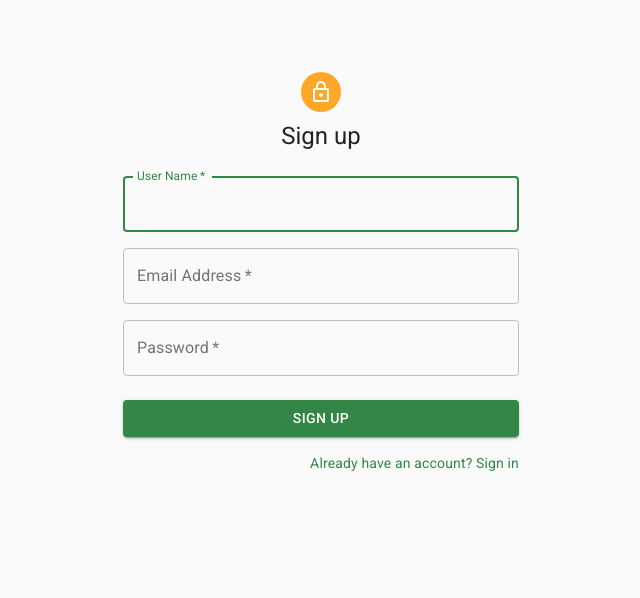
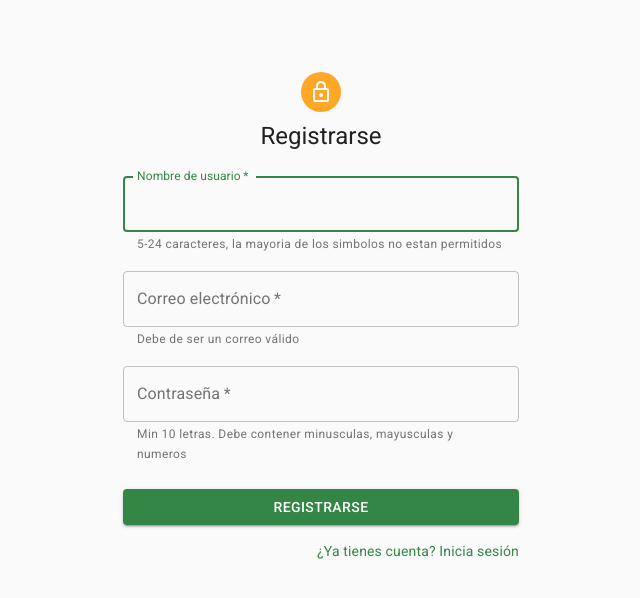
Before and after one commit to RomanPodolyak/foro-manglar-client, a React (Create React App) app in the folder foro-manglar-client/: page /register in a window 1280 px wide. Shown: the top 598 px of the page, without its empty margins (319-959 px from the left). Built offline with nearby package versions, Linux system fonts and the light colour scheme; no server answers.

Commit message:
addded hints and validity checkers to login and register components

```diff
--- a/foro-manglar-client/src/components/SignIn.jsx
+++ b/foro-manglar-client/src/components/SignIn.jsx
@@ -3,8 +3,6 @@ import Avatar from "@material-ui/core/Avatar";
 import Button from "@material-ui/core/Button";
 import CssBaseline from "@material-ui/core/CssBaseline";
 import TextField from "@material-ui/core/TextField";
-import FormControlLabel from "@material-ui/core/FormControlLabel";
-import Checkbox from "@material-ui/core/Checkbox";
 import Link from "@material-ui/core/Link";
 import Grid from "@material-ui/core/Grid";
 import LockOutlinedIcon from "@material-ui/icons/LockOutlined";
@@ -13,6 +11,7 @@ import { makeStyles } from "@material-ui/core/styles";
 import Container from "@material-ui/core/Container";
 import { useState } from "react";
 import { useHistory } from "react-router-dom";
+import { validateUsername, validatePassword } from "../helpers/validators";
 
 const useStyles = makeStyles((theme) => ({
   paper: {
@@ -39,20 +38,31 @@ export default function SignIn() {
   const history = useHistory();
   const [username, setUsername] = useState("");
   const [password, setPassword] = useState("");
-  const [buttonText, setButtonText] = useState("sign in");
+  const [buttonText, setButtonText] = useState("Iniciar Sesión");
   const [buttonDisabled, setButtonDisabled] = useState(false);
   const [buttonColor, setButtonColor] = useState("primary");
+  const [usernameError, setUsernameError] = useState(false);
+  const [passwordError, setPasswordError] = useState(false);
 
   const handleUsernameChange = (event) => {
     setUsername(event.target.value);
+    setUsernameError(!validateUsername(event.target.value));
+    resetButton();
   };
 
   const handlePasswordChange = (event) => {
     setPassword(event.target.value);
+    setPasswordError(!validatePassword(event.target.value));
+    resetButton();
+  };
+
+  const resetButton = () => {
+    setButtonText("Iniciar sesión");
+    setButtonColor("primary");
   };
 
   const handleSubmit = () => {
-    setButtonText("loading...");
+    setButtonText("cargando...");
     setButtonDisabled(true);
     const requestOptions = {
       method: "POST",
@@ -69,14 +79,14 @@ export default function SignIn() {
             history.push("/");
           } else {
             console.log("error");
-            setButtonText("sign in");
-            setButtonColor("primary");
+            setButtonText("error de credenciales");
+            setButtonColor("secondary");
             setButtonDisabled(false);
           }
         },
         (error) => {
           console.log("error :>> ", error);
-          setButtonText("an error occurred");
+          setButtonText("un error ha ocurrido");
           setButtonColor("secondary");
           setButtonDisabled(false);
         }
@@ -89,8 +99,8 @@ export default function SignIn() {
     }
   };
 
-  const handleLoginClick = () => {
-    history.push("/login");
+  const handleSignupClick = () => {
+    history.push("/register");
   };
 
   return (
@@ -101,7 +111,7 @@ export default function SignIn() {
           <LockOutlinedIcon />
         </Avatar>
         <Typography component="h1" variant="h5">
-          Sign in
+          Iniciar sesión
         </Typography>
         <form className={classes.form} noValidate>
           <TextField
@@ -110,13 +120,15 @@ export default function SignIn() {
             required
             fullWidth
             id="username"
-            label="User Name"
+            label="Nombre de usuario"
             name="username"
             autoComplete="username"
             autoFocus
             value={username}
             onChange={handleUsernameChange}
             onKeyDown={handleKeyDown}
+            error={usernameError}
+            helperText="5-24 caracteres, la mayoria de los simbolos no estan permitidos"
           />
           <TextField
             variant="outlined"
@@ -124,17 +136,15 @@ export default function SignIn() {
             required
             fullWidth
             name="password"
-            label="Password"
+            label="Contraseña"
             type="password"
             id="password"
             autoComplete="current-password"
             value={password}
             onChange={handlePasswordChange}
             onKeyDown={handleKeyDown}
-          />
-          <FormControlLabel
-            control={<Checkbox value="remember" color="primary" />}
-            label="Remember me"
+            error={passwordError}
+            helperText="Min 10 letras. Debe contener minusculas, mayusculas y numeros"
           />
           <Button
             type="button"
@@ -143,14 +153,14 @@ export default function SignIn() {
             color={buttonColor}
             className={classes.submit}
             onClick={handleSubmit}
-            disabled={buttonDisabled}
+            disabled={buttonDisabled || passwordError || usernameError}
           >
             {buttonText}
           </Button>
           <Grid container>
             <Grid item>
-              <Link onClick={handleLoginClick} variant="body2">
-                {"Don't have an account? Sign Up"}
+              <Link onClick={handleSignupClick} variant="body2">
+                {"¿No tienes cuenta? Regístrate"}
               </Link>
             </Grid>
           </Grid>
--- a/foro-manglar-client/src/components/SignUp.jsx
+++ b/foro-manglar-client/src/components/SignUp.jsx
@@ -11,6 +11,11 @@ import { makeStyles } from "@material-ui/core/styles";
 import Container from "@material-ui/core/Container";
 import { useState } from "react";
 import { useHistory } from "react-router-dom";
+import {
+  validateUsername,
+  validatePassword,
+  validateEmail,
+} from "../helpers/validators";
 
 const useStyles = makeStyles((theme) => ({
   paper: {
@@ -38,24 +43,30 @@ export default function SignUp() {
   const [username, setUsername] = useState("");
   const [password, setPassword] = useState("");
   const [email, setEmail] = useState("");
-  const [buttonText, setButtonText] = useState("sign up");
+  const [buttonText, setButtonText] = useState("Registrarse");
   const [buttonDisabled, setButtonDisabled] = useState(false);
   const [buttonColor, setButtonColor] = useState("primary");
+  const [usernameError, setUsernameError] = useState(false);
+  const [passwordError, setPasswordError] = useState(false);
+  const [emailError, setEmailError] = useState(false);
 
   const handleUsernameChange = (event) => {
     setUsername(event.target.value);
+    setUsernameError(!validateUsername(event.target.value));
   };
 
   const handlePasswordChange = (event) => {
     setPassword(event.target.value);
+    setPasswordError(!validatePassword(event.target.value));
   };
 
   const handleEmailChange = (event) => {
     setEmail(event.target.value);
+    setEmailError(!validateEmail(event.target.value));
   };
 
   const handleSubmit = () => {
-    setButtonText("loading...");
+    setButtonText("cargando...");
     setButtonDisabled(true);
     const requestOptions = {
       method: "POST",
@@ -72,14 +83,14 @@ export default function SignUp() {
             history.push("/");
           } else {
             console.log("error");
-            setButtonText("sign up");
+            setButtonText("Registrarse");
             setButtonColor("primary");
             setButtonDisabled(false);
           }
         },
         (error) => {
           console.log("error :>> ", error);
-          setButtonText("an error occurred");
+          setButtonText("Un error ha ocurrido");
           setButtonColor("secondary");
           setButtonDisabled(false);
         }
@@ -104,7 +115,7 @@ export default function SignUp() {
           <LockOutlinedIcon />
         </Avatar>
         <Typography component="h1" variant="h5">
-          Sign up
+          Registrarse
         </Typography>
         <form className={classes.form} noValidate>
           <Grid container spacing={2}>
@@ -116,11 +127,13 @@ export default function SignUp() {
                 required
                 fullWidth
                 id="username"
-                label="User Name"
+                label="Nombre de usuario"
                 autoFocus
                 value={username}
                 onChange={handleUsernameChange}
                 onKeyDown={handleKeyDown}
+                error={usernameError}
+                helperText="5-24 caracteres, la mayoria de los simbolos no estan permitidos"
               />
             </Grid>
             <Grid item xs={12}>
@@ -129,12 +142,14 @@ export default function SignUp() {
                 required
                 fullWidth
                 id="email"
-                label="Email Address"
+                label="Correo electrónico"
                 name="email"
                 autoComplete="email"
                 value={email}
                 onChange={handleEmailChange}
                 onKeyDown={handleKeyDown}
+                error={emailError}
+                helperText="Debe de ser un correo válido"
               />
             </Grid>
             <Grid item xs={12}>
@@ -143,13 +158,15 @@ export default function SignUp() {
                 required
                 fullWidth
                 name="password"
-                label="Password"
+                label="Contraseña"
                 type="password"
                 id="password"
                 autoComplete="current-password"
                 value={password}
                 onChange={handlePasswordChange}
                 onKeyDown={handleKeyDown}
+                error={passwordError}
+                helperText="Min 10 letras. Debe contener minusculas, mayusculas y numeros"
               />
             </Grid>
           </Grid>
@@ -160,14 +177,16 @@ export default function SignUp() {
             color={buttonColor}
             className={classes.submit}
             onClick={handleSubmit}
-            disabled={buttonDisabled}
+            disabled={
+              buttonDisabled || usernameError || emailError || passwordError
+            }
           >
             {buttonText}
           </Button>
           <Grid container justify="flex-end">
             <Grid item>
               <Link onClick={handleLoginClick} variant="body2">
-                Already have an account? Sign in
+                ¿Ya tienes cuenta? Inicia sesión
               </Link>
             </Grid>
           </Grid>
```
